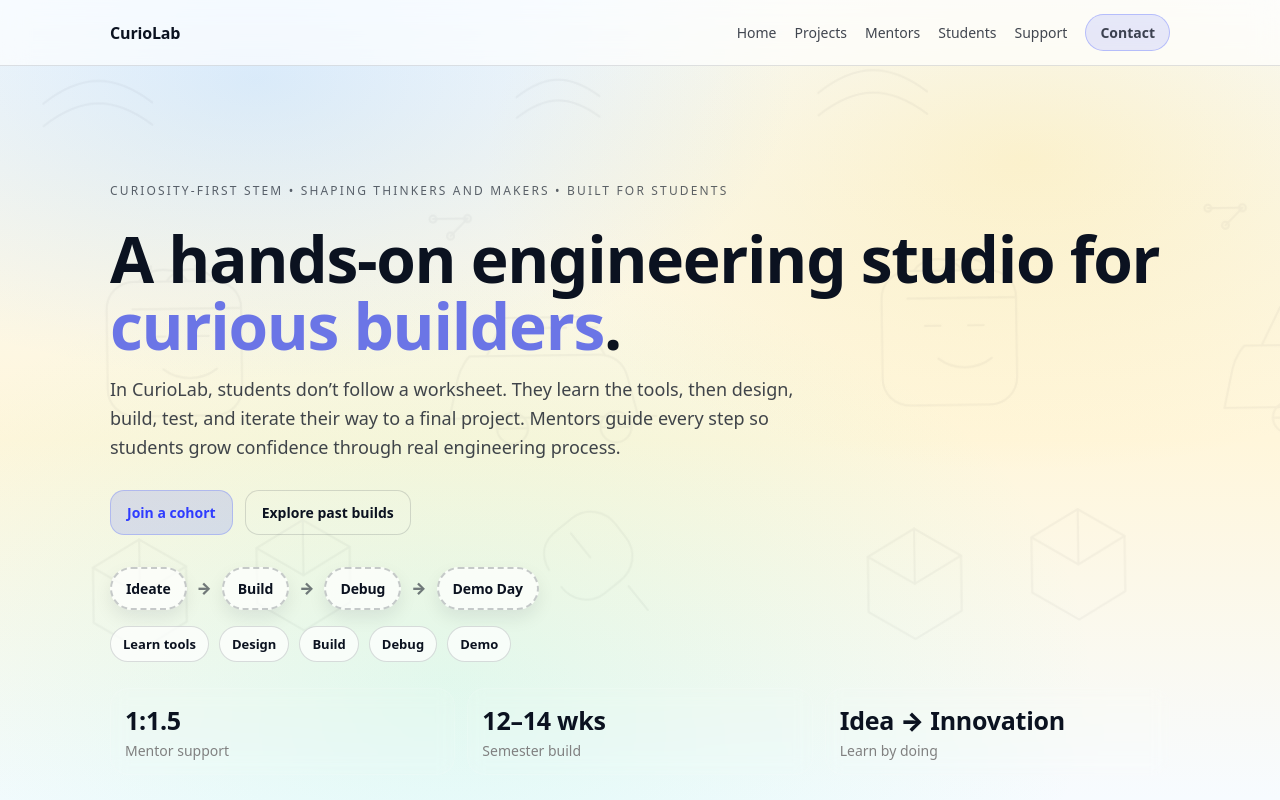
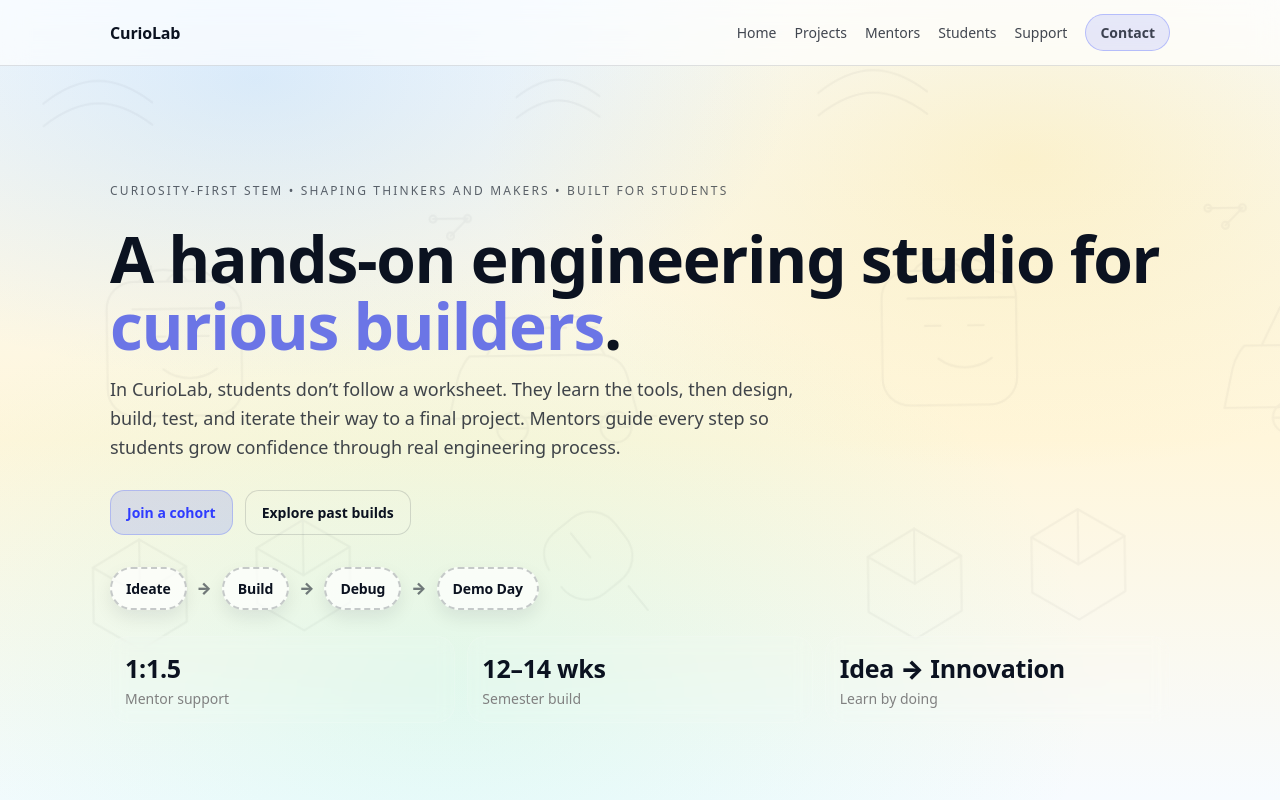
Before and after one commit to anaizma/curiolab-v2, a Next.js app: page / in a window 1280 px wide. Shown: the top 800 px of the page. Built offline with nearby package versions, Linux system fonts and the light colour scheme.

Commit message:
Chore: Decluttering home page and removing pills in intro

```diff
--- a/src/app/globals.css
+++ b/src/app/globals.css
@@ -175,12 +175,6 @@ a:hover { text-decoration: none; }
   opacity: .55;
 }
 
-.process {
-  margin-top: 16px;
-  display: flex;
-  gap: 10px;
-  flex-wrap: wrap;
-}
 
 .chip {
   padding: 8px 12px;
--- a/src/app/page.tsx
+++ b/src/app/page.tsx
@@ -32,12 +32,6 @@ export default function Home() {
           <span className="step">Debug</span>
           <span className="arrow">→</span>
           <span className="step">Demo Day</span>
-        </div>
-
-        <div className="process">
-          {["Learn tools", "Design", "Build", "Debug", "Demo"].map((s) => (
-            <div key={s} className="chip">{s}</div>
-          ))}
         </div>
 
         <div className="stats">
```
